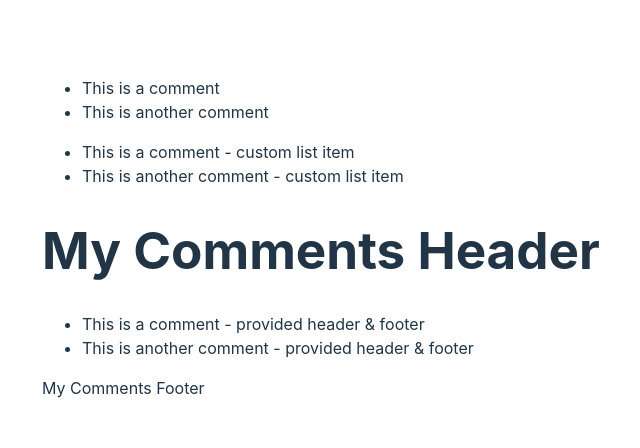
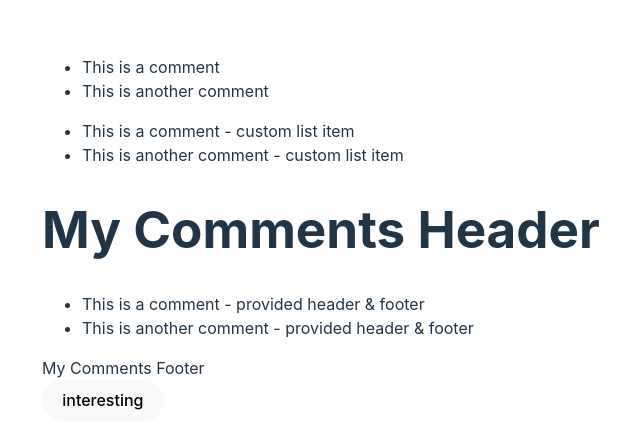
Before and after one commit to philfuster/components-practice, a React (Vite) app: page / in a window 1280 px wide. Shown: the part 170-618 px from the top of the page, without its empty margins (319-959 px from the left). Built offline with nearby package versions, Linux system fonts and the light colour scheme.

Commit message:
make button component.

```diff
--- a/src/App.tsx
+++ b/src/App.tsx
@@ -1,4 +1,5 @@
 import "./App.css";
+import Button from "./components/Button/Button";
 import {
 	Comments,
 	CommentsWithHeaderAndFooter,
@@ -11,6 +12,9 @@ function App() {
 			<Comments />
 			<CommentsWithOwnListItem />
 			<CommentsWithHeaderAndFooter />
+			<Button borderRadius={28} onClick={() => console.log("clicked")}>
+				interesting
+			</Button>
 		</>
 	);
 }
--- /dev/null
+++ b/src/components/Button/Button.tsx
@@ -0,0 +1,16 @@
+import type { ButtonProps } from "./types/button";
+
+function Button({
+	borderRadius = 2,
+	children,
+	type = "button",
+	...props
+}: ButtonProps) {
+	return (
+		<button style={{ borderRadius }} type={type} {...props}>
+			{children}
+		</button>
+	);
+}
+
+export default Button;
--- /dev/null
+++ b/src/components/Button/types/button.ts
@@ -0,0 +1,8 @@
+import type { ComponentProps } from "react";
+import type { Remap } from "../../../shared/utilityTypes";
+
+type NativeButtonProps = Remap<ComponentProps<"button">>;
+
+export interface ButtonProps extends NativeButtonProps {
+	borderRadius?: number | undefined;
+}
```
